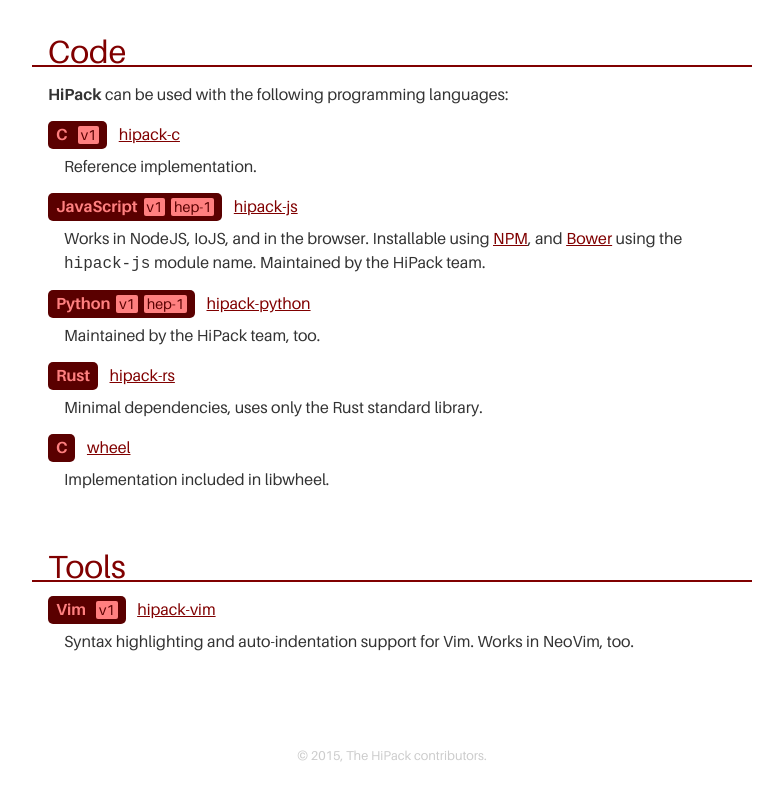
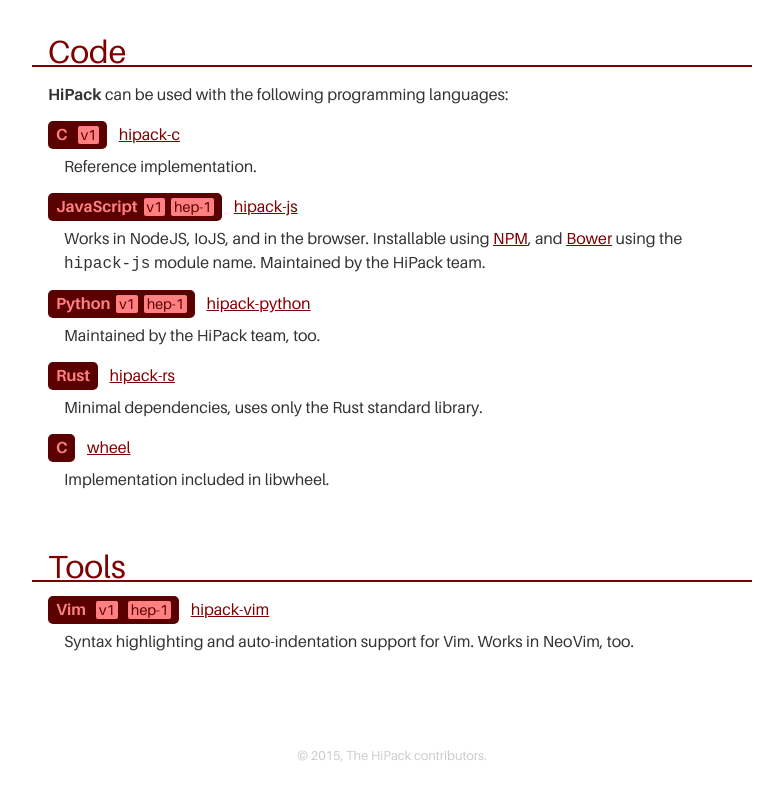
Before and after one commit to aperezdc/hipack, a plain HTML site: page index.html in a window 1280 px wide. Shown: the part 1432-2232 px from the top of the page, without its empty margins (248-1031 px from the left). Drawn offline with Linux system fonts and the light colour scheme.

Commit message:
Add "hep-1" tag to hipack-vim

```diff
--- a/index.html
+++ b/index.html
@@ -255,7 +255,7 @@
 		<h1><a id="tools">Tools</a></h1>
 
 		<dl class="tagged-list">
-			<dt>Vim <span class="tag">v1</a></dt>
+			<dt>Vim <span class="tag">v1</span> <span class="tag">hep-1</span></dt>
 			<dd>
 				<a href="https://github.com/aperezdc/hipack-vim">hipack-vim</a>
 				<span>Syntax highlighting and auto-indentation support for
```
